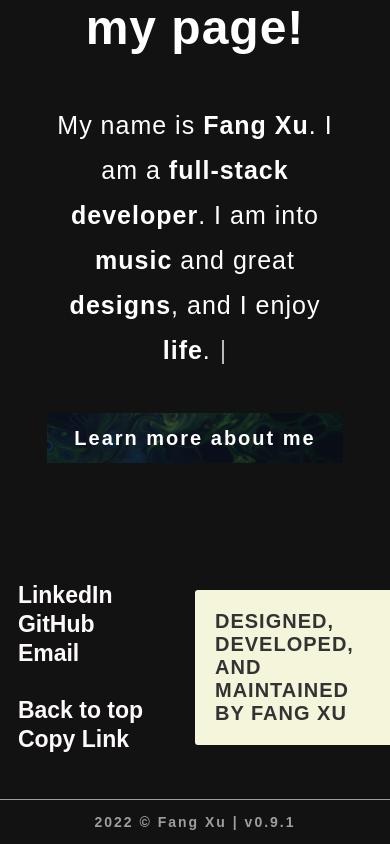
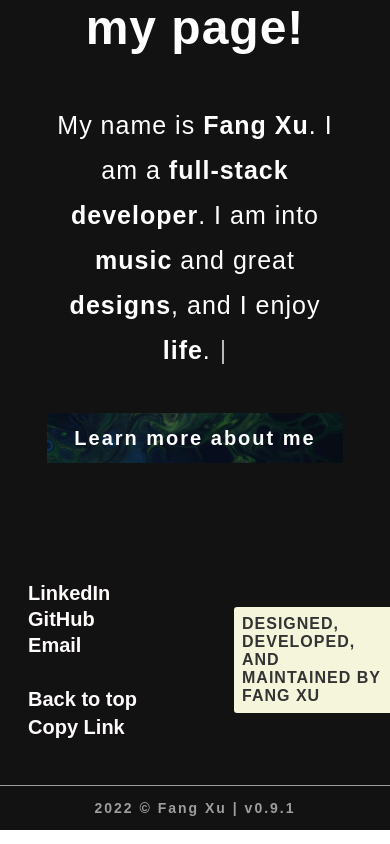
Before and after one commit to tjxufang/tjxufang.github.io, a React (Create React App) app: page / in a window 390 px wide. Shown: the part 515-1359 px from the top of the page. Built offline with nearby package versions, Linux system fonts and the light colour scheme; a web font is replaced by a local one.

Commit message:
fixed footer issue under responsive

```diff
--- a/src/Components/Buttons/MainButton/index.scss
+++ b/src/Components/Buttons/MainButton/index.scss
@@ -20,7 +20,7 @@
     height: 100%;
     z-index: 0;
     img{
-      opacity: 0.55;
+      opacity: 0.7;
       object-fit: cover;
       width: 100%;
       height: 100%;
--- a/src/Components/Buttons/RedirectButton/index.js
+++ b/src/Components/Buttons/RedirectButton/index.js
@@ -24,11 +24,11 @@ const RedirectButton = ({children, link, isSharing, isScrollingTop, disabled}) =
                         &#8599;
                     </div>
                     : isScrollingTop ?
-                        <div className="redirect-button-icon" style={{marginRight: '4px'}}>
+                        <div className="redirect-button-icon">
                             &#8593;
                         </div>
                         :
-                        <div className="redirect-button-icon" style={{marginTop: '4px'}}>
+                        <div className="redirect-button-icon">
                             &#9829;
                         </div>
                 }
--- a/src/Components/Buttons/RedirectButton/index.scss
+++ b/src/Components/Buttons/RedirectButton/index.scss
@@ -7,6 +7,7 @@
   cursor: pointer;
   max-width: 230px;
   .redirect-button-icon{
+    align-self: center;
     margin-left: 20px;
     font-size: 20px;
     opacity: 0;
@@ -32,6 +33,6 @@
 
 @media only screen and (max-width: 600px) {
   .redirect-button{
-    font-size: 23px;
+    font-size: 20px;
   }
 }
--- a/src/Components/Layout/Footer.scss
+++ b/src/Components/Layout/Footer.scss
@@ -57,8 +57,10 @@
           align-items: center;
         }
         .footer-right{
+          width: 40%;
           .banner{
-            font-size: 20px;
+            font-size: 16px;
+            padding: 8px;
           }
         }
       }
```
